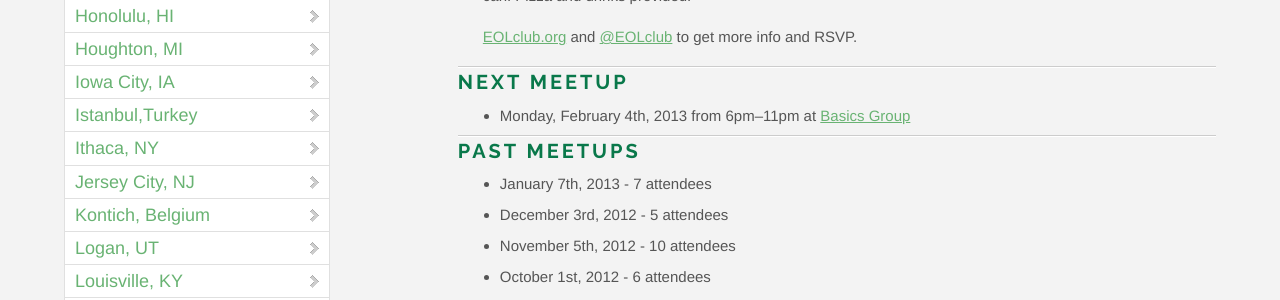
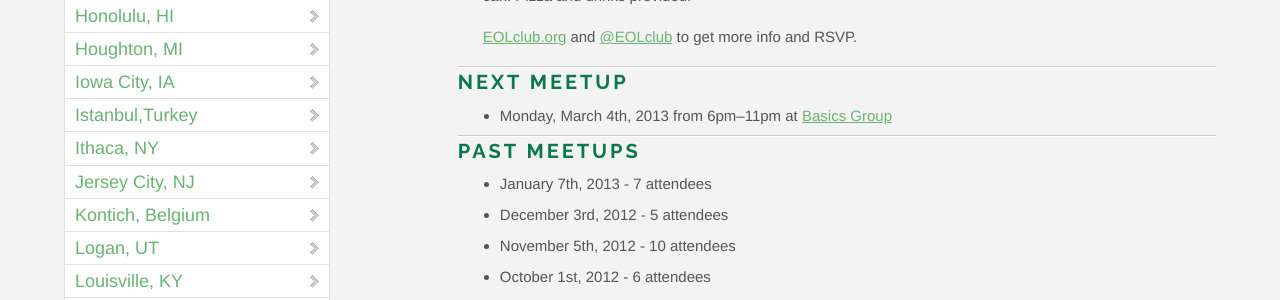
Before and after one commit to OpenHack/openhack.github.com, a Jekyll site: the page built from providence/index.markdown, in a window 1280 px wide. Shown: the part 747-1047 px from the top of the page. Built offline with Jekyll 4.4.1, drawn with Linux system fonts in a browser that asks for light colours; nearby versions of some CDN libraries; Markdown is read by kramdown in place of the engine named in the settings; comment, search, counter and statistics services are not loaded.

Commit message:
Replace February PVD meetup date with March

```diff
--- a/providence/index.markdown
+++ b/providence/index.markdown
@@ -15,7 +15,7 @@ End of Line Club is a monthly Providence, RI hacknight. Code, design, and collab
 
 ### Next meetup
 
-* Monday, February 4th, 2013 from 6pm–11pm at [Basics Group](http://basicsgroup.com)
+* Monday, March 4th, 2013 from 6pm–11pm at [Basics Group](http://basicsgroup.com)
 
 ### Past meetups
 
```
